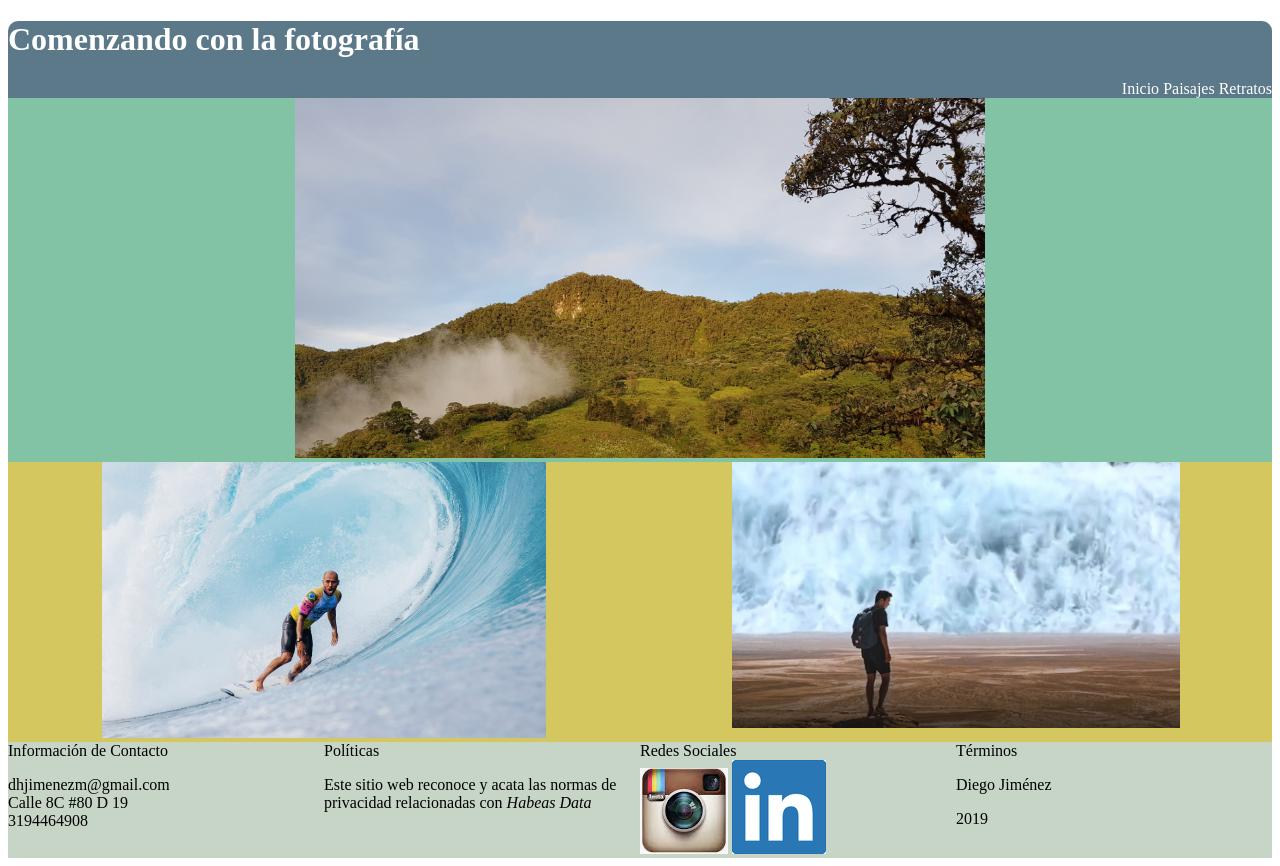
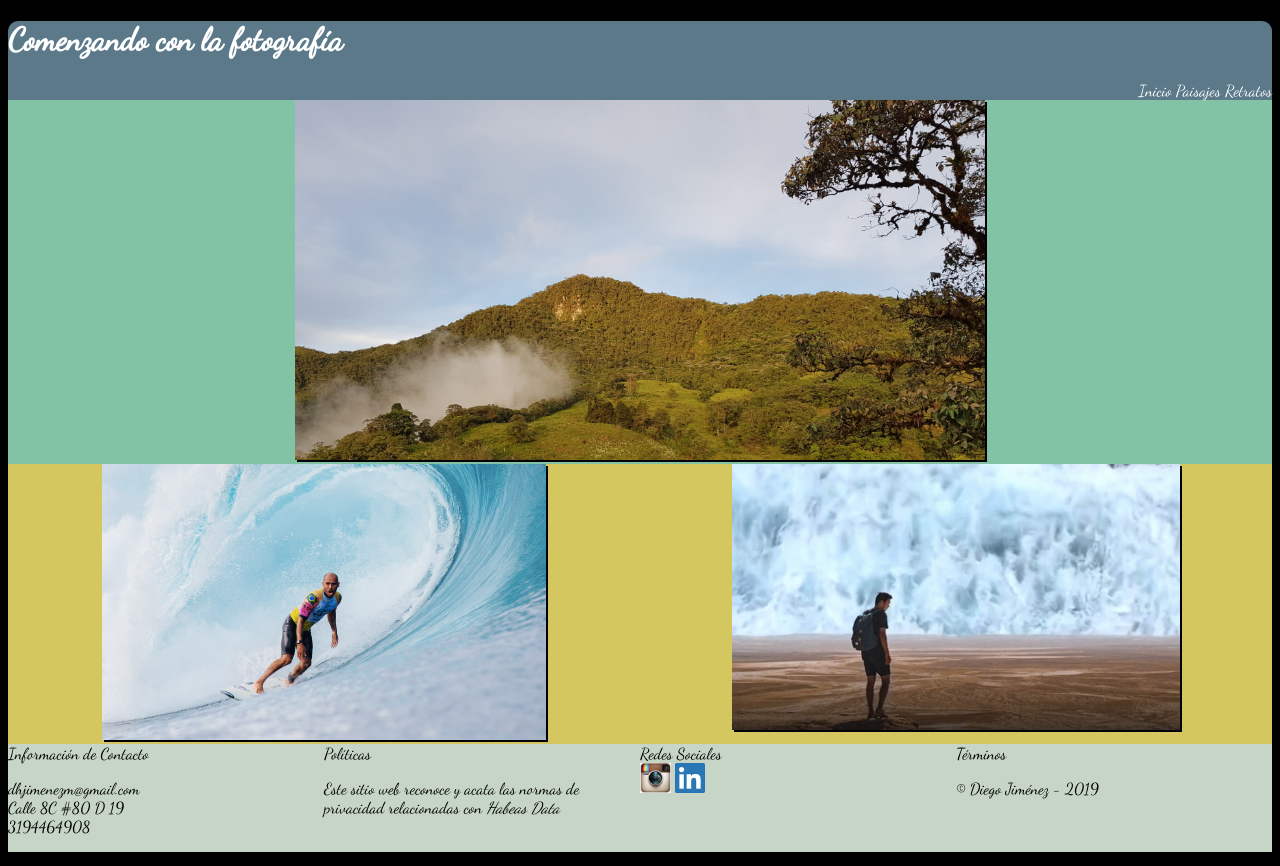
Before and after one commit to dhjimenezm/EF2_CCS_Y_Web_Responsive, a plain HTML site: page index.html in a window 1280 px wide. Drawn offline with Linux system fonts and the light colour scheme.

Commit message:
Parte 1 Final

```diff
--- a/estilos/styles.css
+++ b/estilos/styles.css
@@ -1,3 +1,7 @@
+body{
+  font-family: 'Dancing Script';
+  background: black;
+}
 /*Cabecera de la página*/
 .cabecera{
   background: #5B7989;
@@ -41,12 +45,15 @@ width: 50%;
   background: #D5C75F;
   border: 1px;
 }
-.img2:hover{
+.img1_efect, .img2_efect, .img3_efect{
+  box-shadow: 2px 2px #02010a;
+}
+.img2_efect:hover{
   transform: rotate(10deg);
   -webkit-transform: rotate(10deg);
   box-shadow: 2px 2px #82c3a6;
 }
-.img3:hover{
+.img3_efect:hover{
   transform: translate(20px,-5px);
   -webkit-transform: translate(20px,-5px);
   box-shadow: 2px 2px #82c3a6;
@@ -69,3 +76,6 @@ width: 100%;
 width: 25%;
 }
 }
+.redes img{
+  height: 30px;
+}
--- a/index.html
+++ b/index.html
@@ -5,6 +5,7 @@
     <title></title>
     <meta name="viewport" content="width=device-width,user-scalable=no,initial-scale=1.0">
     <link rel="stylesheet" href="estilos/styles.css">
+    <link href="https://fonts.googleapis.com/css?family=Dancing+Script&display=swap" rel="stylesheet">
   </head>
   <body>
     <header>
@@ -21,16 +22,25 @@
     </header>
     <section id="principal">
       <div id="imagen_central">
-        <img src="imagenes/imagen1.png">
+        <picture>
+          <source srcset="imagenes/imagen1_r1.png" media="(max-width: 900px)" class="img1_efect">
+          <img src="imagenes/imagen1.png" class="img1_efect">
+        </picture>
       </div>
     </section>
     <section id="parte2">
       <div class="secundaria">
         <div class="img2">
-          <img src="imagenes/imagen2.png">
+          <picture>
+            <source srcset="imagenes/imagen2_r1.png" media="(max-width: 900px)" class="img2_efect">
+            <img src="imagenes/imagen2.png" class="img2_efect"/>
+          </picture>
         </div>
         <div class="img3">
-          <img src="imagenes/imagen3.png"">
+          <picture>
+            <source srcset="imagenes/imagen3_r1.png" media="(max-width: 900px)" class="img3_efect">
+            <img src="imagenes/imagen3.png" class="img3_efect">
+          </picture>
         </div>
       </div>
     </section>
@@ -53,8 +63,7 @@
           <a href="https://www.linkedin.com/in/diego-jim%C3%A9nez-moreno-9b9a58b7/"><img src="imagenes/linkedin.png" ></a>
         </div>
         <div class="autor">Términos
-          <br><p>Diego Jiménez</p>
-          <p>2019</p>
+          <br><p>© Diego Jiménez - 2019</p>
         </div>
       </div>
     </footer>
```
Also changed, not shown: imagenes/imagen1_r1.png (added), imagenes/imagen2_r1.png (added), imagenes/imagen3_r1.png (added).
